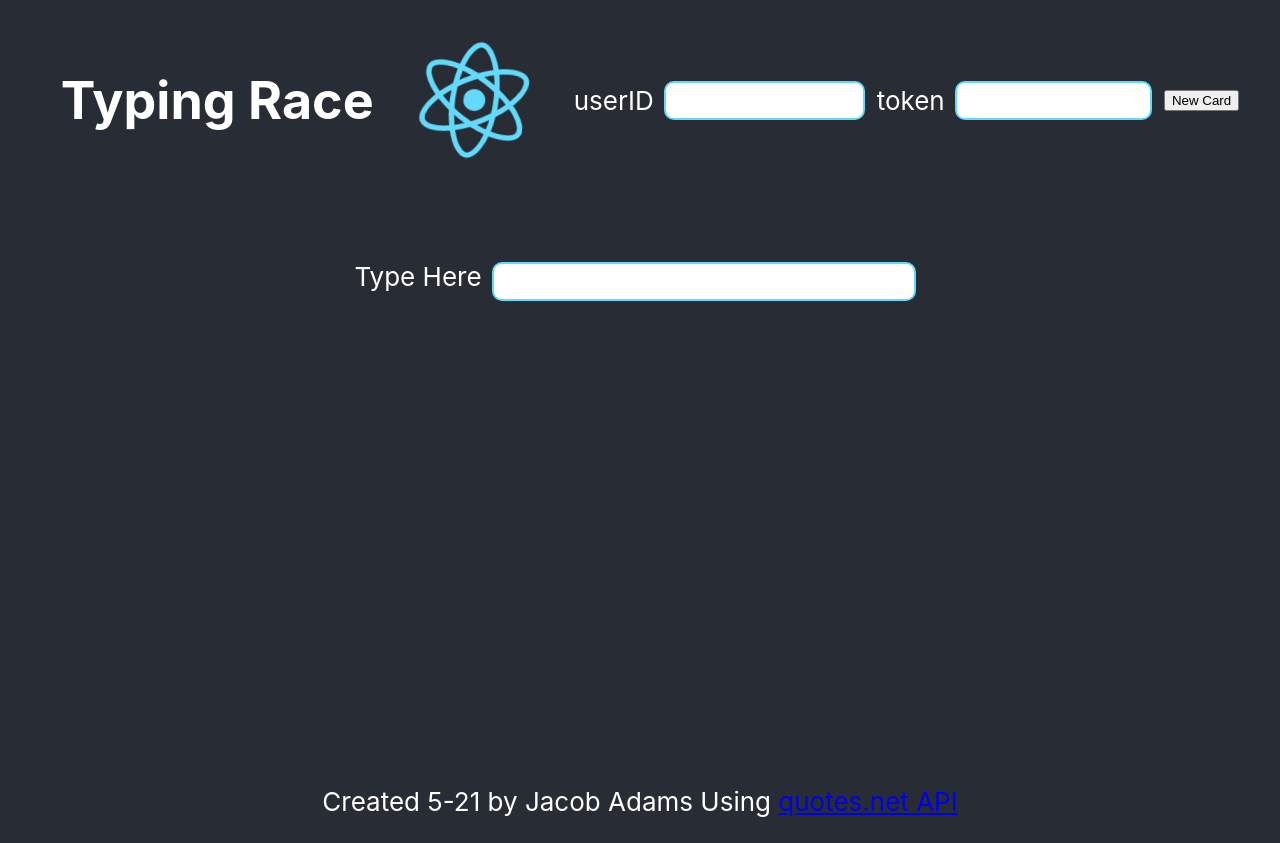
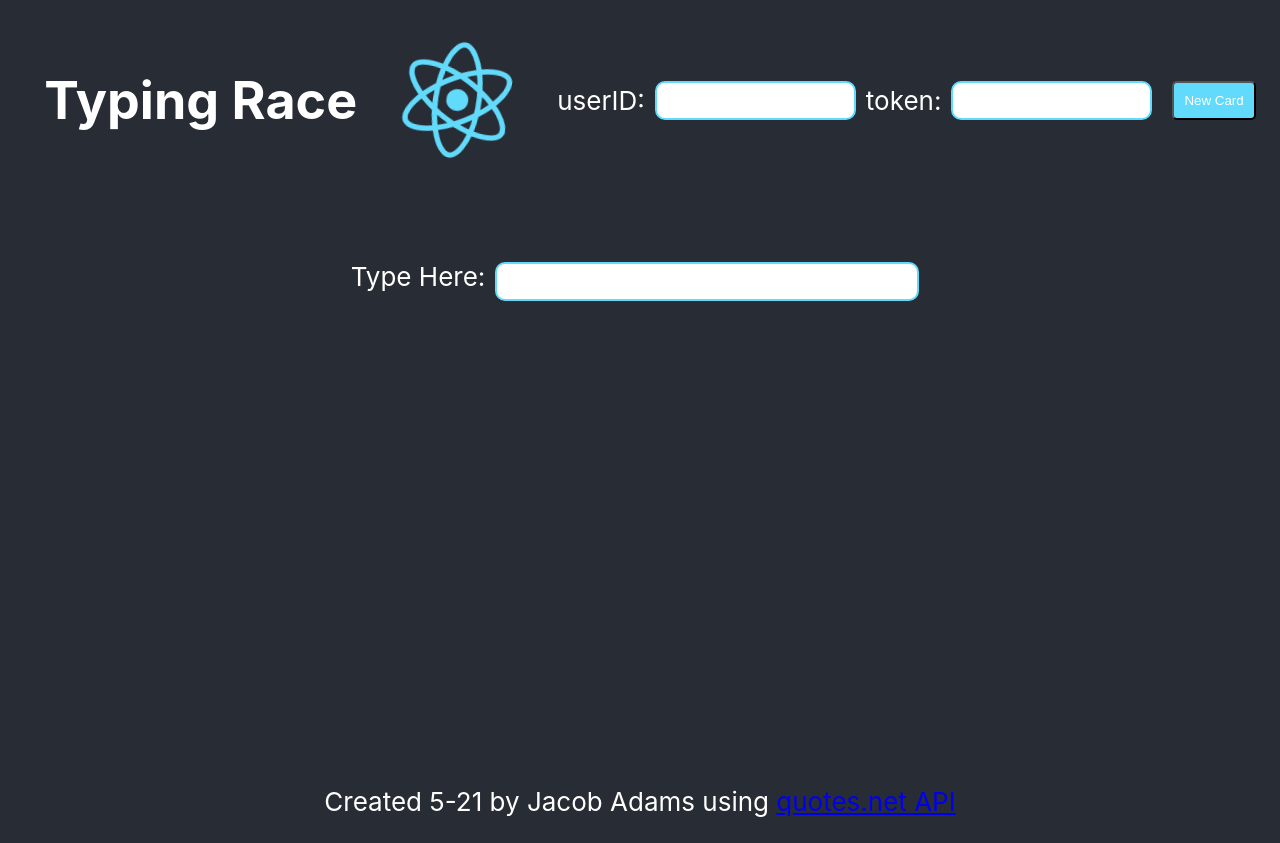
Before and after one commit to trVce/TypeApp, a React (Create React App) app: page / in a window 1280 px wide. Built offline with nearby package versions, Linux system fonts and the light colour scheme.

Commit message:
Cleaned up a few things changed format a little bit added style for button

```diff
--- a/src/App.css
+++ b/src/App.css
@@ -24,6 +24,14 @@
   justify-content: center;
   font-size: calc(10px + 2vmin);
   color: white;
+}
+
+.App-header button {
+  margin-left: 10px;
+  padding: 10px;
+  background-color: #61dafb;
+  color: white;
+  border-radius: 5px;
 }
 
 .App-body {
--- a/src/App.js
+++ b/src/App.js
@@ -17,13 +17,13 @@ class App extends React.Component {
     const name = target.name;
     const value = target.value;
     if (name === "inputText") {
-
       if (value.endsWith(this.state.quote.charAt(this.state.inputText.length))){
         this.setState({ [name]: value })
       } else {
         this.setState({ [name]: value.slice(0,value.length - 1) })
       }
-    } else {
+    }
+  else {
       this.setState({ [name]: value })
     }
   }
@@ -56,7 +56,7 @@ class App extends React.Component {
 
           <form className="Login-form">
             <label>
-              userID
+              userID:
             </label>
             <input
             name="userID"
@@ -66,7 +66,7 @@ class App extends React.Component {
 
           <form className="Login-form">
             <label>
-              token
+              token:
             </label>
             <input
             name="token"
@@ -84,7 +84,7 @@ class App extends React.Component {
 
           <form className="App-text-form">
             <label>
-            Type Here
+            Type Here:
             </label>
             <input
             type="text"
@@ -96,7 +96,7 @@ class App extends React.Component {
 
         <footer className="App-footer">
           <p>
-            Created 5-21 by Jacob Adams Using <a href="https://www.quotes.net/">quotes.net API</a>
+            Created 5-21 by Jacob Adams using <a href="https://www.quotes.net/">quotes.net API</a>
           </p>
         </footer>
 
```
